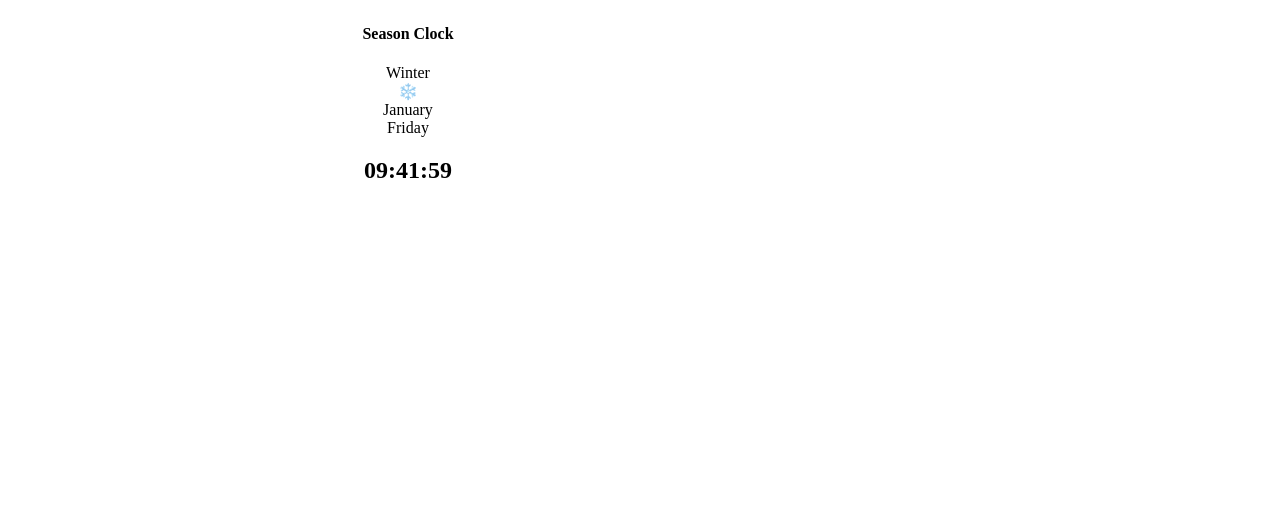
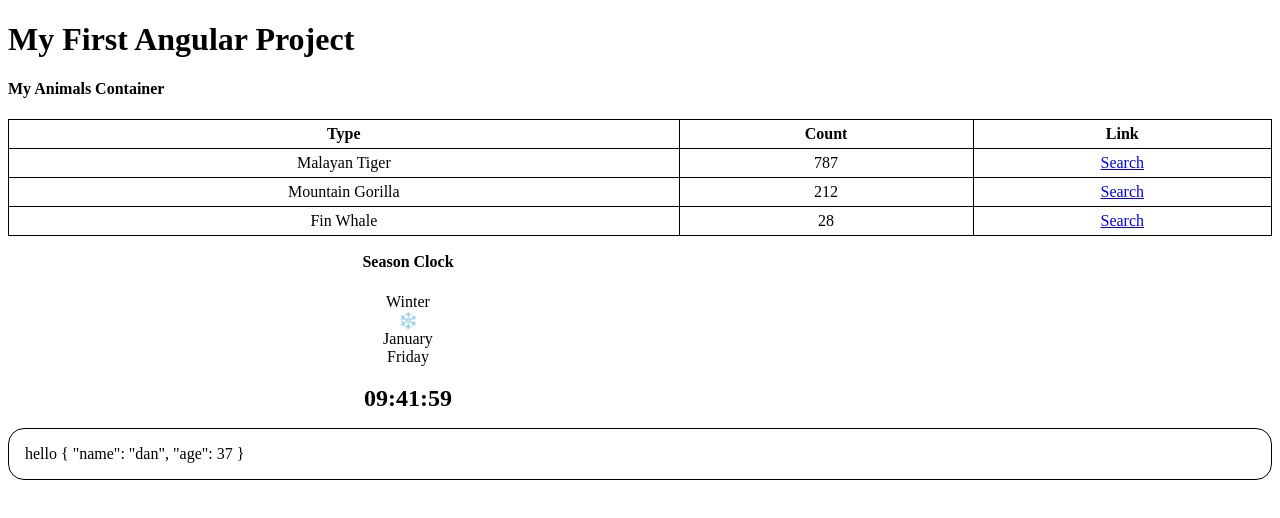
Before and after one commit to WDD-CODER/My-First-Lagecy-Angular-Project, an Angular app: page / in a window 1280 px wide. Shown: the top 518 px of the page. Built offline with nearby package versions, Linux system fonts and the light colour scheme.

Commit message:
feat(app): update root layout and module declarations

```diff
--- a/src/app/app-root/app.html
+++ b/src/app/app-root/app.html
@@ -1 +1,9 @@
-<season-clock></season-clock>
+<main class="main-container">
+  <h1 [title]="'Nice Way Of Making A Hover Title'">
+    {{title}}
+  </h1>
+  <animals></animals>
+  <season-clock></season-clock>
+   <!-- <count-down [user]="user" [startFrom]="startFrom"></count-down> -->
+   <count-down [user]="user"></count-down>
+</main>
--- a/src/app/app-root/app.ts
+++ b/src/app/app-root/app.ts
@@ -7,5 +7,17 @@ import { Component, signal } from '@angular/core';
   styleUrl: './app.scss'
 })
 export class App {
-  protected readonly title = signal('My-First-Lagecy-Angular-Project');
+
+  startFrom: number = 10
+
+  title = 'My First Angular Project'
+
+  user: object = {
+    name: 'dan',
+    age: 37
+  }
+
+  ngOnInit() {
+    console.log(this.title)
+  }
 }
```
Also changed, not shown: src/app/app-module.ts (+6 -2 lines), 1 other file (tests, documents, lock files or other folders).
